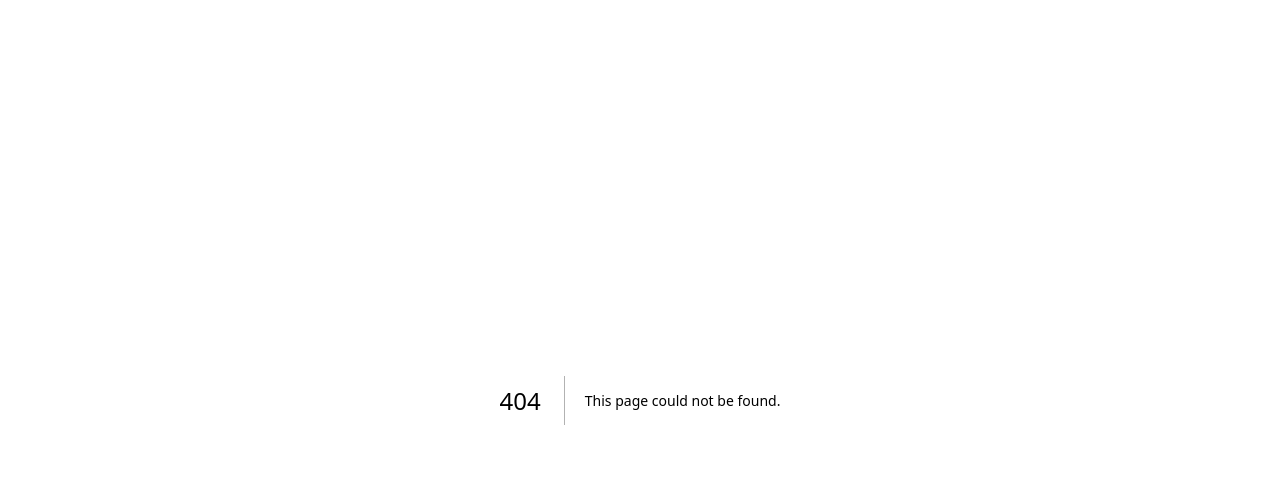
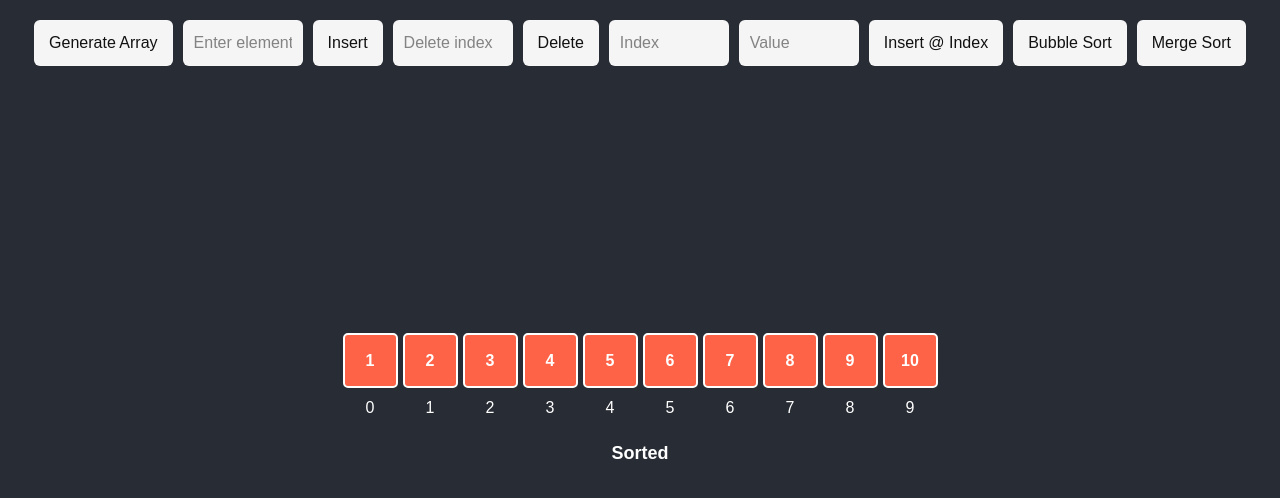
Before and after one commit to KelvinL2005/visualos, a Next.js app in the folder visualos/: page /array in a window 1280 px wide. Before the commit this address had no page. Shown: the top 498 px of the page. Built offline with nearby package versions, Linux system fonts and the light colour scheme.

Commit message:
Added merge sort and sound for notifying sorted order.

```diff
--- a/visualos/app/page.tsx
+++ b/visualos/app/array/page.tsx
@@ -12,13 +12,14 @@ export default function Home() {
 
   const [activeIndices, setActiveIndices] = useState<number[]>([]);
   const [isSorting, setIsSorting] = useState(false);
-
+  const [isSorted, setIsSorted] = useState(false);
   const delay = (ms: number) =>
     new Promise((resolve) => setTimeout(resolve, ms));
 
   const lockUI = isSorting;
 
   const generateRandomArray = () => {
+    setIsSorted(false);
     if (lockUI) return;
     const newArray = Array.from({ length: 10 }, () =>
       Math.floor(Math.random() * 10) + 1
@@ -27,11 +28,13 @@ export default function Home() {
   };
 
   const deleteAtIndex = (index: number) => {
+    setIsSorted(false);
     if (lockUI) return;
     setArray((prev) => prev.filter((_, i) => i !== index));
   };
 
   const insertAtIndex = (index: number, element: number) => {
+    setIsSorted(false);
     if (lockUI) return;
 
     if (index < 0 || index > array.length) return;
@@ -46,6 +49,7 @@ export default function Home() {
 
 
   const updateAtIndex = (index: number, value: number) => {
+    setIsSorted(false);
     if (lockUI) return;
 
     if (index < 0 || index >= array.length) return;
@@ -61,10 +65,10 @@ export default function Home() {
   };
 
   const bubblesort = async () => {
-    if (lockUI) return;
+    if (lockUI) return; // Prevent sorting if UI is locked
 
     setIsSorting(true);
-
+    setIsSorted(false);
     const arr = [...array];
     const n = arr.length;
 
@@ -83,8 +87,92 @@ export default function Home() {
 
     setActiveIndices([]);
     setIsSorting(false);
+    setIsSorted(true);
     playSortedSound();
   };
+
+  const mergeSort = async () => {
+    if (isSorting) return;
+
+    setIsSorting(true);
+    setIsSorted(false);
+
+    const arr = [...array];
+
+    const sort = async (input: number[]): Promise<number[]> => {
+      if (input.length <= 1) return input;
+
+      const mid = Math.floor(input.length / 2);
+
+      const left = await sort(input.slice(0, mid));
+      const right = await sort(input.slice(mid));
+
+      return await merge(left, right);
+    };
+
+    const sorted = await sort(arr);
+
+    setArray(sorted);
+
+    setActiveIndices([]);
+    setIsSorting(false);
+    setIsSorted(true);
+    playSortedSound();
+  };
+
+    const merge = async (left: number[], right: number[]) => {
+      const result: number[] = [];
+
+      let l = 0;
+      let r = 0;
+
+      while (l < left.length && r < right.length) {
+        // highlight the two pointers being compared
+        setActiveIndices([l, r]);
+        await delay(300);
+
+        if (left[l] <= right[r]) {
+          result.push(left[l]);
+          l++;
+        } else {
+          result.push(right[r]);
+          r++;
+        }
+
+        // update UI with partial result
+        setArray([...result, ...left.slice(l), ...right.slice(r)]);
+        await delay(300);
+      }
+
+      // handle remaining left side
+      while (l < left.length) {
+        setActiveIndices([l]);
+        await delay(200);
+
+        result.push(left[l]);
+        l++;
+
+        setArray([...result, ...left.slice(l), ...right.slice(r)]);
+      }
+
+      // handle remaining right side
+      while (r < right.length) {
+        setActiveIndices([r]);
+        await delay(200);
+
+        result.push(right[r]);
+        r++;
+
+        setArray([...result, ...left.slice(l), ...right.slice(r)]);
+      }
+
+      return result;
+    };
+
+
+
+
+
 
   return (
     <div style={styles.container}>
@@ -151,6 +239,12 @@ export default function Home() {
         <button disabled={lockUI} onClick={bubblesort} style={buttonStyle(lockUI)}>
           Bubble Sort
         </button>
+
+
+        <button disabled={lockUI} onClick={mergeSort} style={buttonStyle(lockUI)}>
+          Merge Sort
+        </button>
+
       </div>
 
       {/* Visualizer */}
@@ -170,6 +264,13 @@ export default function Home() {
             <div style={styles.index}>{idx}</div>
           </div>
         ))}
+      </div>
+
+      <div>
+              <label style={{ color: isSorted ? "#32CD32" : "white", fontWeight: "bold", fontSize: "18px" }}
+
+
+              >Sorted</label>
       </div>
     </div>
   );
```
